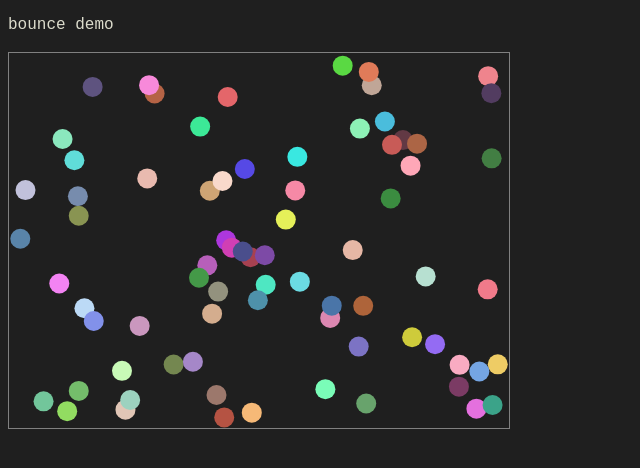
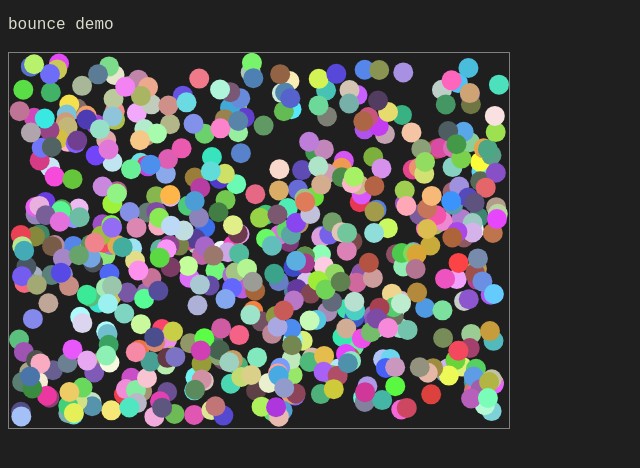
Before and after one commit to mwcz/bouncey, a plain HTML site: page bounce.html in a window 1280 px wide. Shown: the whole page, without its empty margins (0-640 px from the left). Drawn offline with Linux system fonts and the light colour scheme.

Commit message:
fixes circle starting positions and velocities

```diff
--- a/bounce.html
+++ b/bounce.html
@@ -247,23 +247,24 @@ window.onload = function() {
 
     // calculate all the possible initial y positions
     y_positions = [];
-    for( var i = H % (2*OBJ_R+10) - 1; i >= 0; --i )
-        y_positions.push( (i+1) * (2*OBJ_R+10)/2 );
+    for( var i = 0; i < ( H % (2*OBJ_R+20) ); ++i )
+        y_positions.push( (i+1) * (2*OBJ_R+20)/2 );
 
     // calculate all the possible initial x positions
     x_positions = [];
-    for( var i = W % (2*OBJ_R+10) - 1; i >= 0; --i )
-        x_positions.push( (i+1) * (2*OBJ_R+10)/2 );
+    for( var i = 0; i < ( W % (2*OBJ_R+20) ); ++i )
+        x_positions.push( (i+1) * (2*OBJ_R+20)/2 );
 
     /*
     */
-    for( var i = 0; i < 75; ++i ) {
+    for( var i = 0; i < 600; ++i ) {
 
         // create values for the object
         x   = x_positions[ i % x_positions.length ];
-        y   = y_positions[ i % y_positions.length ];
-        v_x = Math.random() * 200;
-        v_y = Math.random() * 200;
+        y   = y_positions[ Math.floor( i / x_positions.length ) % y_positions.length ];
+        console.log("[%d,%d]", x, y );
+        v_x = Math.random() * 200 - 100;
+        v_y = Math.random() * 200 - 100;
         r   = Math.floor( Math.random() * 200 + 55 ); // random value 55..255
         g   = Math.floor( Math.random() * 200 + 55 );
         b   = Math.floor( Math.random() * 200 + 55 );
```
